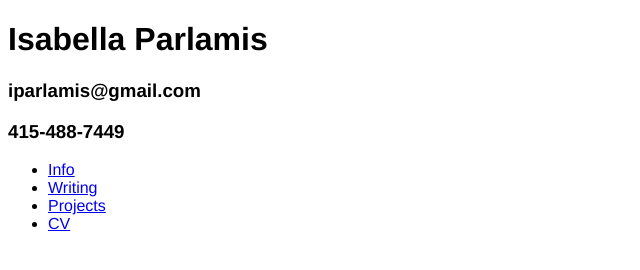
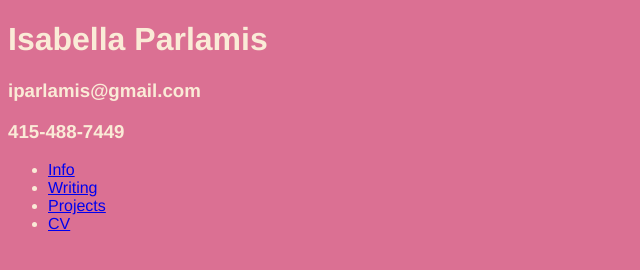
Before and after one commit to mocodesss/IsabellaParlamis, a plain HTML site: page index.html in a window 1280 px wide. Shown: the whole page, without its empty margins (0-640 px from the left). Drawn offline with Linux system fonts and the light colour scheme.

Commit message:
Set background colors + for fun

```diff
--- a/assets/css/styles.css
+++ b/assets/css/styles.css
@@ -1,3 +1,5 @@
 body {
   font-family: Helvetica, sans-serif;
+  background-color: palevioletred;
+  color: antiquewhite;
 }
```
